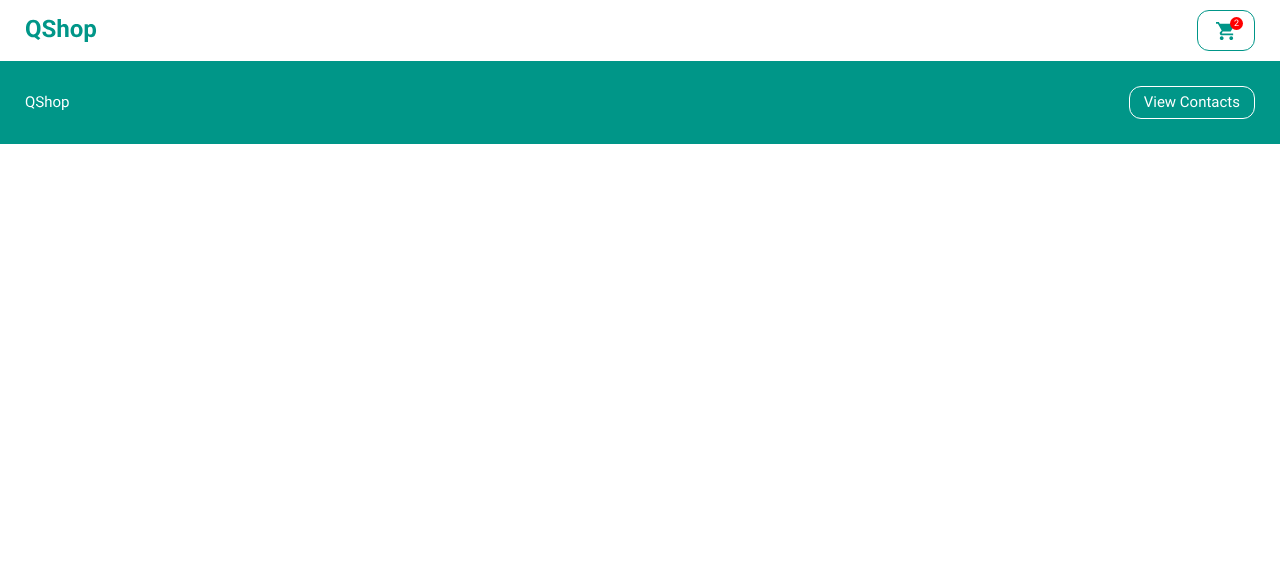
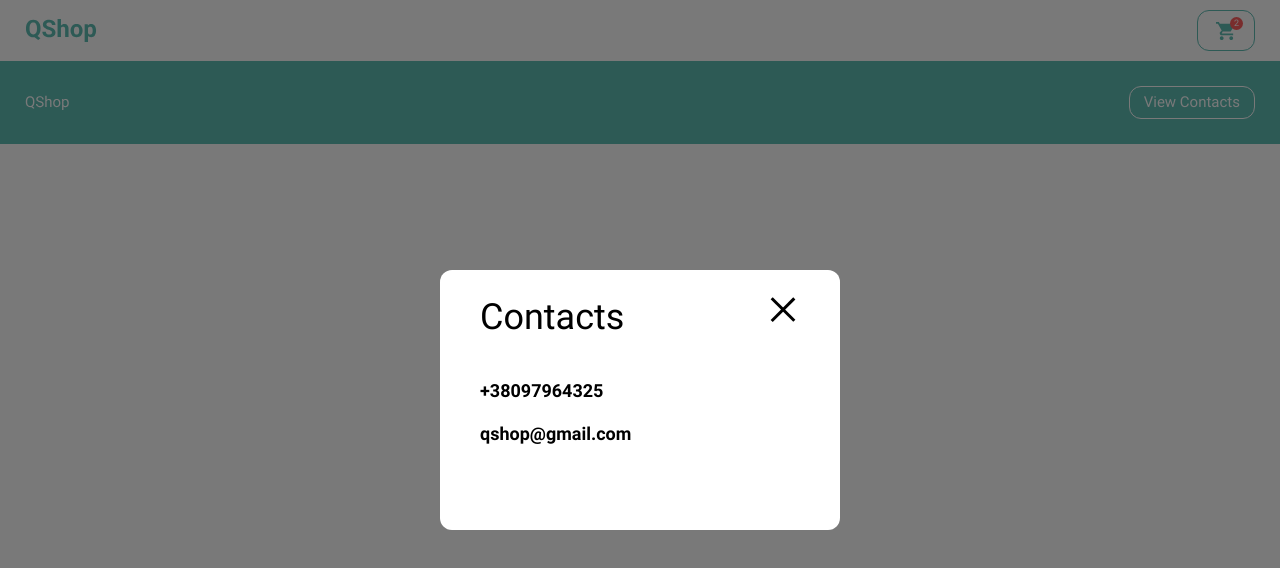
Before and after one commit to oleksandrway/shopWithFirebase, a website built with Vite: page index.html in a window 1280 px wide. Both pictures are taken after a click on the button "View Contacts". Built offline with nearby package versions, Linux system fonts and the light colour scheme; some packages are replaced by stand-ins of ours.

Commit message:
contacts modal

```diff
--- a/index.html
+++ b/index.html
@@ -32,6 +32,16 @@
     </div>
   </footer>
 
+  <!-- <div hidden> -->
+
+  <div hidden class="contacts-modal">
+
+
+    <h2 class=" text-36px mb-33px">Contacts</h2>
+    <a class="title title-2 mb-16px block" href="tel:+38097964325">+38097964325</a>
+    <a class="title title-2" href="mailto:qshop@gmail.com">qshop@gmail.com</a>
+  </div>
+  <!-- </div> -->
   <script type="module" src="/main.js"></script>
 </body>
 
--- a/main.js
+++ b/main.js
@@ -1,8 +1,6 @@
 import 'virtual:windi.css'
 
+import '@/sass/main.scss'
+import {initializeContactsModal} from '@/js/initializeContactsModal.js'
 
-import '@/sass/main.scss'
-
-
-
-setupCounter(document.querySelector('#counter'))
+initializeContactsModal()
--- /dev/null
+++ b/src/defaultModal/defaultModal.js
@@ -0,0 +1,73 @@
+
+// function createElement() {
+
+// }
+
+function createModal(preContent) {
+  // const precontent = document.querySelector(modalContent);
+  let content
+  if (!preContent || typeof preContent === 'string') {
+    console.warn('you should pass an element in function openModal')
+    content = document.createElement('div')
+    content.classList.add('error')
+    content.innerText = 'not found'
+  }
+  else {
+    content = preContent.cloneNode(true)
+
+    content.removeAttribute('hidden')
+  }
+
+  const defaultOverlay = document.createElement('div')
+  defaultOverlay.className = 'defaultOverlay defaultOverlay--active'
+
+  function removeModal() {
+    defaultOverlay.remove()
+    document.body.classList.remove('no-scroll')
+  }
+
+  const defaultModal = document.createElement('div')
+  defaultModal.className = 'defaultModal defaultModal--active'
+
+  const modalClose = document.createElement('div')
+
+
+  modalClose.className = 'modal__close'
+  const span1 = document.createElement('span')
+  const span2 = document.createElement('span')
+
+  modalClose.append(span1)
+  modalClose.append(span2)
+
+  defaultOverlay.append(defaultModal)
+  defaultModal.append(modalClose)
+  defaultModal.append(content)
+
+  modalClose.addEventListener('click', removeModal)
+  defaultOverlay.addEventListener('click', (e) => {
+    // if (e.target === defaultOverlay || e.target.dataset.closeModal) {
+    if (e.target === defaultOverlay) {
+      removeModal(defaultOverlay)
+    }
+  })
+  document.addEventListener('keydown', (e) => {
+    if (e.code === 'Escape') {
+      removeModal(defaultOverlay)
+    }
+  })
+
+  return defaultOverlay
+}
+
+function openModal(modalClass) {
+  // const content = document.querySelector(modalClass).cloneNode(true);
+  // const content = document.querySelector(modalClass);
+
+  const defaultModal = createModal(modalClass)
+
+  document.body.appendChild(defaultModal)
+
+  document.body.classList.add('no-scroll')
+}
+
+export default openModal
--- /dev/null
+++ b/src/defaultModal/defaultModal.scss
@@ -0,0 +1,74 @@
+.no-scroll {
+  overflow: hidden;
+}
+
+.defaultOverlay {
+  position: fixed;
+  width: 100%;
+  height: 100%;
+  overflow-y: scroll;
+
+  background-color: rgba(65, 65, 65, 0.7);
+  top: 0;
+  left: 0;
+  transition: visibility, opacity 0.8s ease 0s;
+  z-index: 11;
+  visibility: hidden;
+  opacity: 0;
+  display: flex;
+  justify-content: center;
+  align-items: center;
+
+  &--active {
+    visibility: visible;
+    opacity: 1;
+  }
+}
+
+.defaultModal {
+  position: relative;
+
+  background-color: #fff;
+  border-radius: 12px;
+  padding: 20px 40px;
+  z-index: 100;
+  min-width: 400px;
+  max-width: 90%;
+  min-height: 260px;
+
+  .error {
+    position: absolute;
+    top: 50%;
+    left: 50%;
+    transform: translate(-50%, -50%);
+  }
+
+  .modal__close {
+    position: absolute;
+    top: 20px;
+    right: 36px;
+    width: 40px;
+    height: 40px;
+    cursor: pointer;
+    padding-top: 18px;
+    padding-left: 3px;
+    span {
+      display: block;
+      width: 32px;
+      height: 3px;
+      background-color: #000;
+      &:first-child {
+        transform: rotate(45deg);
+      }
+      &:last-child {
+        transform: rotate(-45deg) translate(2px, -2px);
+      }
+    }
+  }
+}
+
+@media (max-width: 576px) {
+  .defaultModal {
+    min-width: 300px;
+  }
+}
--- /dev/null
+++ b/src/js/initializeContactsModal.js
@@ -0,0 +1,13 @@
+import openModal from '@/defaultModal/defaultModal'
+
+function initializeContactsModal() {
+  const btnContacts = document.querySelector('.footer__contacts-btn')
+
+  const contactsModal = document.querySelector('.contacts-modal')
+  btnContacts.addEventListener('click', () => {
+    openModal(contactsModal)
+  })
+
+}
+
+export {initializeContactsModal}
--- a/src/sass/base/config.scss
+++ b/src/sass/base/config.scss
@@ -12,11 +12,6 @@ $border-radius: 12px;
 }
 @font-face {
   font-family: "Roboto";
-  font-weight: 500;
-  src: url("../fonts/Roboto-Medium.ttf");
-}
-@font-face {
-  font-family: "Roboto";
   font-weight: 700;
   src: url("../fonts/Roboto-Bold.ttf");
 }
--- a/src/sass/base/reusableElements.scss
+++ b/src/sass/base/reusableElements.scss
@@ -81,6 +81,22 @@
   }
 }
 
+.title {
+  font-weight: 700;
+
+  &-1 {
+    font-size: 36px;
+    // margin-bottom: 35px;
+  }
+
+  &-2 {
+    font-size: 18px;
+  }
+}
+
+.desc {
+}
+
 @screen md {
   .container {
     padding: 0 40px;
--- a/src/sass/main.scss
+++ b/src/sass/main.scss
@@ -1,5 +1,7 @@
 @import "base/config.scss";
 @import "base/reusableElements.scss";
 
+@import "@/defaultModal/defaultModal.scss";
+
 @import "./sections/header.scss";
 @import "./sections/footer.scss";
```
Also changed, not shown: src/defaultModal/defaultModal.md (added), src/fonts/Roboto-Medium.ttf (deleted).
